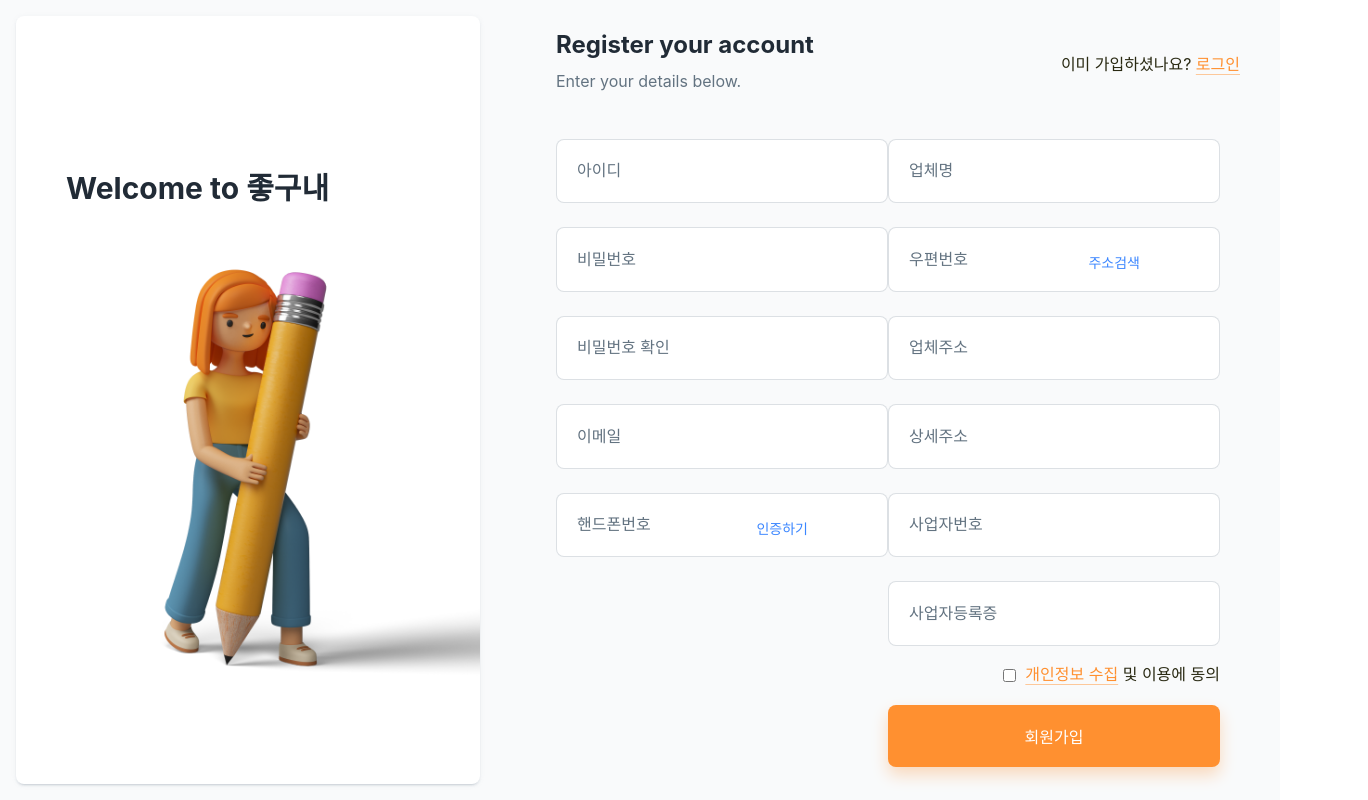
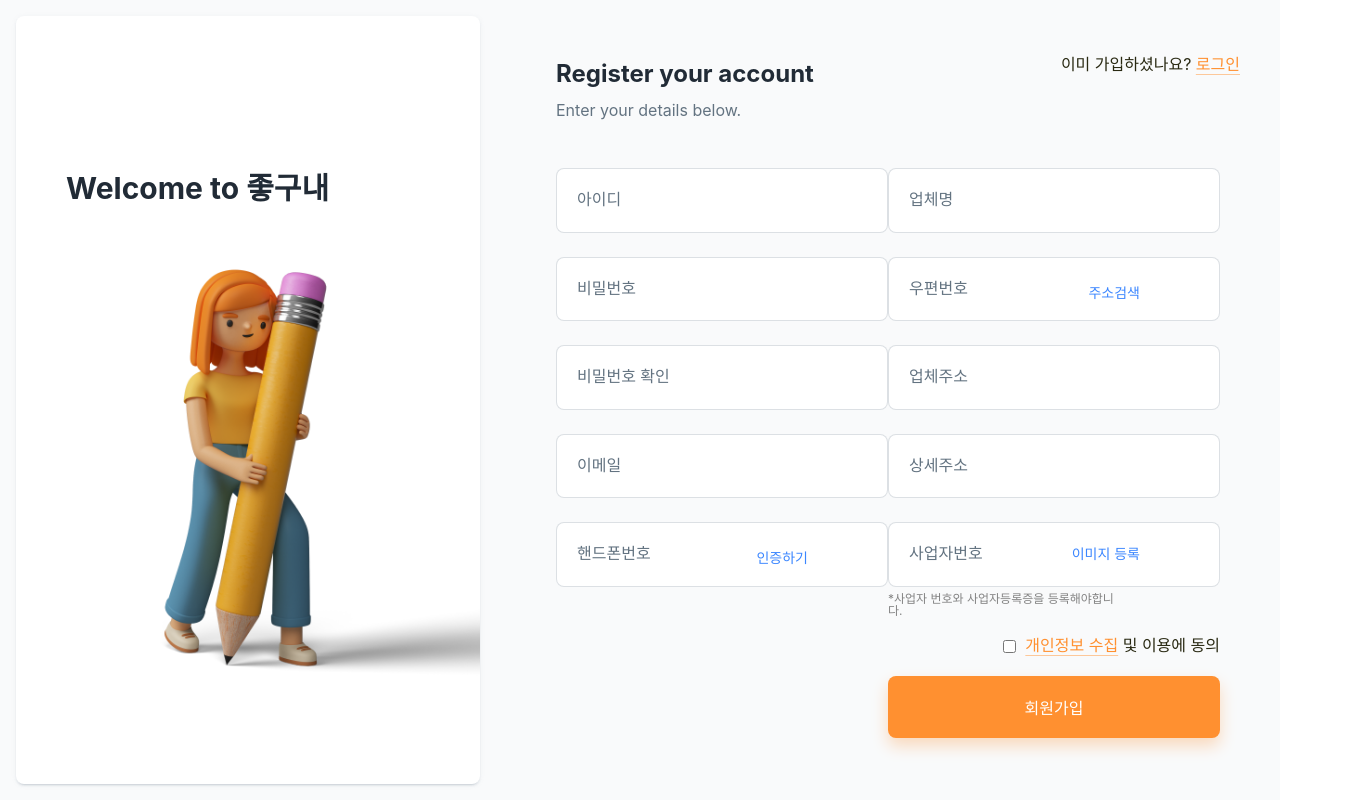
Before and after one commit to cafeteria-team/web, a React (Create React App) app: page /register in a window 1280 px wide. Shown: the whole page, 1368 px wide, since content can reach past the window. Built offline with nearby package versions, Linux system fonts and the light colour scheme; no server answers.

Commit message:
[MODIFY]changed modal

```diff
--- a/src/components/ImageInput.jsx
+++ b/src/components/ImageInput.jsx
@@ -7,8 +7,8 @@ const StyledInput = styled.input.attrs({ type: "file" })`
 
 const StyledLabel = styled.label`
   position: absolute;
-  right: 10px;
-  top: 15.5px;
+  right: 80px;
+  top: 49px;
   background-color: unset;
   border: unset;
   color: #3b86ff;
--- a/src/containers/RegisterContainer.jsx
+++ b/src/containers/RegisterContainer.jsx
@@ -274,17 +274,6 @@ const Register = (props) => {
     return emailRegex.test(email);
   };
 
-  // const handleChangeBusiness = (e) => {
-  //   const regex = /^[0-9\b -]{0,10}$/;
-  //   const { id, value } = e.target;
-  //   if (regex.test(value)) {
-  //     setState((prevState) => ({
-  //       ...prevState,
-  //       [id]: value,
-  //     }));
-  //   }
-  // };
-
   const handleSubmitClick = (e) => {
     e.preventDefault();
 
@@ -372,256 +361,20 @@ const Register = (props) => {
         ...prev,
         busi_num_img: uploaded,
       }));
+      alert("사업자등록증이 등록되었습니다.");
     }
   };
 
   return (
-    // <MainContainer bgImage="url('/img/mainbg.jpg')">
-    //   {isPopup && (
-    //     <div className="postContainer">
-    //       <Post setAddress={setState}></Post>
-    //     </div>
-    //   )}
-    //   <FlexBox
-    //     width="90%"
-    //     height="90%"
-    //     background="#fff"
-    //     rad="8px"
-    //     shadow="2px 4px 12px rgb(0 0 0 / 8%)"
-    //     align="center"
-    //     just="center"
-    //     direction="column"
-    //   >
-    //     <Modal
-    //       isOpen={showModal}
-    //       contentLabel="phone check"
-    //       onRequestClose={closeModal}
-    //       style={modalStyle}
-    //     >
-    //       <FlexBox direction="column">
-    //         <FlexBox position="relative" width="342px" align="center">
-    //           <Input
-    //             type="text"
-    //             id="auth_phone"
-    //             placeholder="인증번호"
-    //             value={state.auth_phone}
-    //             onChange={handleChangeAuthPhone}
-    //             margin="0 20px 10px 0"
-    //             width="240px"
-    //           />
-    //           <Timer
-    //             timesUp={timesUp}
-    //             phoneAuthed={phoneAuthed}
-    //             resendCode={resendCode}
-    //           />
-    //           <Button
-    //             color="tomato"
-    //             background="unset"
-    //             type="button"
-    //             width="unset"
-    //             title="재전송"
-    //             padding="unset"
-    //             font="14px"
-    //             textAlign="right"
-    //             onClick={mobileAuthResend}
-    //             margin="0 0 10px 0"
-    //           />
-    //         </FlexBox>
-    //         <FlexBox direction="column">
-    //           <StyledSpan font="12px" color="#838383" margin="0 0 10px 0">
-    //             * 3분 이내로 인증번호(5자리를) 입력해 주세요.
-    //           </StyledSpan>
-    //           <StyledSpan font="12px" color="#838383">
-    //             *인증번호가 전송되지 않을경우 "재전송" 버튼을 눌러주세요.
-    //           </StyledSpan>
-    //         </FlexBox>
-    //       </FlexBox>
-    //       <FlexBox direction="column">
-    //         <Button
-    //           type="button"
-    //           title="확인"
-    //           width="300px"
-    //           onClick={checkPhoneAuth}
-    //           margin="0 0 12px 0"
-    //         />
-    //         <Button
-    //           type="button"
-    //           title="취소"
-    //           width="300px"
-    //           onClick={cancelPhone}
-    //           margin="0"
-    //           background="unset"
-    //           border="1px solid #FF8400"
-    //           color="#FF8400"
-    //         />
-    //       </FlexBox>
-    //     </Modal>
-    //     <StyledTitle align="center" margin="0 0 40px 0">
-    //       회원가입
-    //     </StyledTitle>
-    //     <Form method="POST">
-    //       <FlexBox direction="column" margin="0 20px 0 0">
-    //         <Input
-    //           type="text"
-    //           id="username"
-    //           placeholder="아이디"
-    //           value={state.username}
-    //           onChange={handleChange}
-    //         />
-    //         <Input
-    //           type="email"
-    //           id="email"
-    //           placeholder="이메일"
-    //           value={state.email}
-    //           onChange={handleChange}
-    //         />
-    //         <Input
-    //           type="password"
-    //           id="password"
-    //           value={state.password}
-    //           placeholder="비밀번호"
-    //           onChange={handleChange}
-    //         />
-    //         <Input
-    //           type="password"
-    //           id="confirm_password"
-    //           value={state.confirm_password}
-    //           placeholder="비밀번호 재입력"
-    //           onChange={handleChange}
-    //         />
-    //         <Input
-    //           type="text"
-    //           id="name"
-    //           placeholder="업체명"
-    //           onChange={handleChange}
-    //           value={state.name}
-    //         />
-
-    //         <FlexBox position="relative">
-    //           <Input
-    //             type="text"
-    //             id="phone"
-    //             placeholder="핸드폰번호"
-    //             value={state.phone}
-    //             onChange={handleChangePhone}
-    //             disabled={phoneAuthed ? true : false}
-    //           />
-    //           <Button
-    //             color={phoneAuthed ? "tomato" : "#3b86ff"}
-    //             position="absolute"
-    //             right="10px"
-    //             top="13.5px"
-    //             background="unset"
-    //             type="button"
-    //             width="unset"
-    //             title={phoneAuthed ? "인증완료" : "인증하기"}
-    //             padding="unset"
-    //             font="14px"
-    //             onClick={phoneAuthed ? mobileDone : getPhoneAuth}
-    //           />
-    //         </FlexBox>
-
-    //         <FlexBox position="relative">
-    //           <Input
-    //             type="text"
-    //             placeholder="사업자번호"
-    //             value={state.busi_num}
-    //             id="busi_num"
-    //             onChange={handleChangeBusiness}
-    //           />
-    //           <ImageInput
-    //             onChange={onFileChange}
-    //             id="contained-button-file"
-    //             accept="image/*"
-    //           />
-    //         </FlexBox>
-    //         <StyledSpan font="12px" color="#838383" align="flex-end">
-    //           *사업자 번호와 사업자등록증을 등록해야합니다.
-    //         </StyledSpan>
-    //       </FlexBox>
-
-    //       <FlexBox direction="column" height="100%">
-    //         <FlexBox position="relative">
-    //           <Input
-    //             type="text"
-    //             id="zip_code"
-    //             placeholder="우편번호"
-    //             value={state.zip_code}
-    //             onChange={handleChange}
-    //             disabled="disabled"
-    //           />
-    //           <Button
-    //             color="#3b86ff"
-    //             position="absolute"
-    //             right="10px"
-    //             top="13.5px"
-    //             background="unset"
-    //             type="button"
-    //             width="unset"
-    //             title="주소검색"
-    //             padding="unset"
-    //             font="14px"
-    //             onClick={popupOn}
-    //           />
-    //         </FlexBox>
-    //         <Input
-    //           type="text"
-    //           id="addr"
-    //           placeholder="업체주소"
-    //           value={state.addr}
-    //           onChange={handleChange}
-    //           disabled="disabled"
-    //         />
-
-    //         <Input
-    //           type="text"
-    //           id="detail_addr"
-    //           placeholder="상세주소"
-    //           value={state.detail_addr}
-    //           onChange={handleChange}
-    //         />
-
-    //         <FlexBox>
-    //           <FlexBox width="342px" margin="0 0 40px 0">
-    //             <PrivacyInput
-    //               type="checkbox"
-    //               id="term"
-    //               checked={agreement}
-    //               onChange={agreeTerms}
-    //               htmlFor="term"
-    //             />
-    //           </FlexBox>
-    //         </FlexBox>
-
-    //         <Button
-    //           type="button"
-    //           title="회원가입"
-    //           width="300px"
-    //           onClick={handleSubmitClick}
-    //         />
-
-    //         <FlexBox>
-    //           <StyledBody margin="0 10px 0 0">이미 가입하셨나요?</StyledBody>
-    //           <StyledLink exact={"true"} to="/">
-    //             로그인
-    //           </StyledLink>
-    //         </FlexBox>
-    //       </FlexBox>
-    //     </Form>
-    //   </FlexBox>
-    // </MainContainer>
     <MainContainer background="#F9FAFB">
-      {/* {privacyPopup && (
-        <div className="postContainer">
-          <Tos />
-        </div>
-      )} */}
-
-      {isPopup && (
-        <div className="postContainer">
+      <Modal
+        isOpen={isPopup}
+        contentLabel="phone check"
+        onRequestClose={popupOn}
+        className="postContainer"
+      >
         <Post setAddress={setState}></Post>
-        </div>
-      )}
+      </Modal>
       <Modal
         isOpen={privacyModal}
         contentLabel="phone check"
@@ -696,7 +449,7 @@ const Register = (props) => {
       </Modal>
       <FlexBox position="absolute" top="56px" right="40px">
         <StyledBody>
-          이미 가입하셨나요? <StyledLink to="/register">로그인</StyledLink>
+          이미 가입하셨나요? <StyledLink to="/">로그인</StyledLink>
         </StyledBody>
       </FlexBox>
       <FlexBox
@@ -760,8 +513,8 @@ const Register = (props) => {
                 .matches(mobileRegex, "옳바른 핸드폰번호를 입력해주세요")
                 .required("핸드폰번호를 입력해주세요."),
               name: Yup.string().required("업체명을 입력해주세요."),
-              addr: Yup.string().required("업체주소를 입력해주세요."),
-              zip_code: Yup.number().required("우편번호를 입력해주세요"),
+              // addr: Yup.string().required("업체주소를 입력해주세요."),
+              // zip_code: Yup.number().required("우편번호를 입력해주세요"),
               busi_num: Yup.string()
                 .min(10, "옳바른 사업자번호를 입력해주세요")
                 .matches(busiNumRegex, "옳바른 사업자번호를 입력해주세요")
@@ -769,8 +522,14 @@ const Register = (props) => {
               busi_num_img:
                 Yup.string().required("사업자등록증을 등록해주세요."),
             })}
-            onSubmit={(values, { setSubmitting }) => {
+            onSubmit={(values, { setSubmitting, setValues }) => {
+              setValues({
+                ...values,
+                addr: state.addr,
+                zip_code: state.zip_code,
+              });
               console.log(values);
+
               setSubmitting(false);
             }}
           >
@@ -803,6 +562,7 @@ const Register = (props) => {
                       field={formik}
                       popupOn={popupOn}
                       state={state}
+                      onFileChange={onFileChange}
                     />
                   </FlexBox>
                 </FlexBox>
@@ -899,7 +659,7 @@ const FirstLists = ({
         <div style={errorStyle}>{errors.password}</div>
       ) : null}
       <StyledFiled
-        type="confirm_password"
+        type="password"
         placeholder="비밀번호 확인"
         error={touched.confirm_password && errors.confirm_password}
         margin="24px 0 0"
@@ -951,7 +711,14 @@ const FirstLists = ({
   );
 };
 
-const SecondLists = ({ touched, errors, field, popupOn, state }) => {
+const SecondLists = ({
+  touched,
+  errors,
+  field,
+  popupOn,
+  state,
+  onFileChange,
+}) => {
   const errorStyle = {
     color: "#FF4842",
     fontSize: "12px",
@@ -963,7 +730,7 @@ const SecondLists = ({ touched, errors, field, popupOn, state }) => {
   return (
     <>
       <StyledFiled
-        type="name"
+        type="text"
         placeholder="업체명"
         error={touched.name && errors.name}
         margin="24px 0 0"
@@ -1000,7 +767,7 @@ const SecondLists = ({ touched, errors, field, popupOn, state }) => {
         />
       </FlexBox>
       <StyledFiled
-        type="addr"
+        type="text"
         placeholder="업체주소"
         error={touched.addr && errors.addr}
         margin="24px 0 0"
@@ -1013,7 +780,7 @@ const SecondLists = ({ touched, errors, field, popupOn, state }) => {
       ) : null}
 
       <StyledFiled
-        type="detail_addr"
+        type="text"
         name="detail_addr"
         placeholder="상세주소"
         error={touched.detail_addr && errors.detail_addr}
@@ -1024,26 +791,44 @@ const SecondLists = ({ touched, errors, field, popupOn, state }) => {
         <div style={errorStyle}>{errors.detail_addr}</div>
       ) : null}
 
+      <FlexBox position="relative" direction="column">
         <StyledFiled
-        type="busi_num"
+          type="text"
           placeholder="사업자번호"
           error={touched.busi_num && errors.busi_num}
           margin="24px 0 0"
           {...field.getFieldProps("busi_num")}
         />
+
+        <ImageInput
+          onChange={onFileChange}
+          id="contained-button-file"
+          accept="image/*"
+        />
+        <FlexBox width="480px">
+          <StyledSpan
+            font="12px"
+            color="#838383"
+            align="flex-end"
+            style={{ width: "50%", marginTop: "6px" }}
+          >
+            *사업자 번호와 사업자등록증을 등록해야합니다.
+          </StyledSpan>
           {touched.busi_num && errors.busi_num ? (
-        <div style={errorStyle}>{errors.busi_num}</div>
+            <div
+              style={{
+                color: "#FF4842",
+                fontSize: "12px",
+                marginTop: "6px",
+                textAlign: "right",
+                width: "50%",
+              }}
+            >
+              {errors.busi_num}
+            </div>
           ) : null}
-      <StyledFiled
-        type="busi_num_img"
-        placeholder="사업자등록증"
-        error={touched.busi_num_img && errors.busi_num_img}
-        margin="24px 0 0"
-        {...field.getFieldProps("busi_num_img")}
-      />
-      {touched.busi_num_img && errors.busi_num_img ? (
-        <div style={errorStyle}>{errors.busi_num_img}</div>
-      ) : null}
+        </FlexBox>
+      </FlexBox>
     </>
   );
 };
```
Lines whose indentation alone changed are shown as unchanged.
